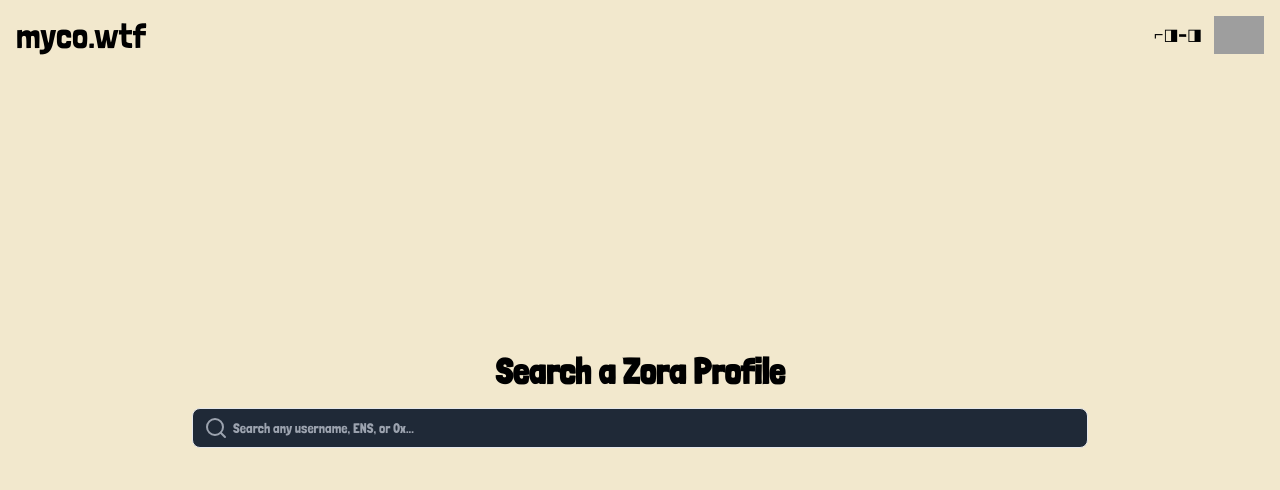
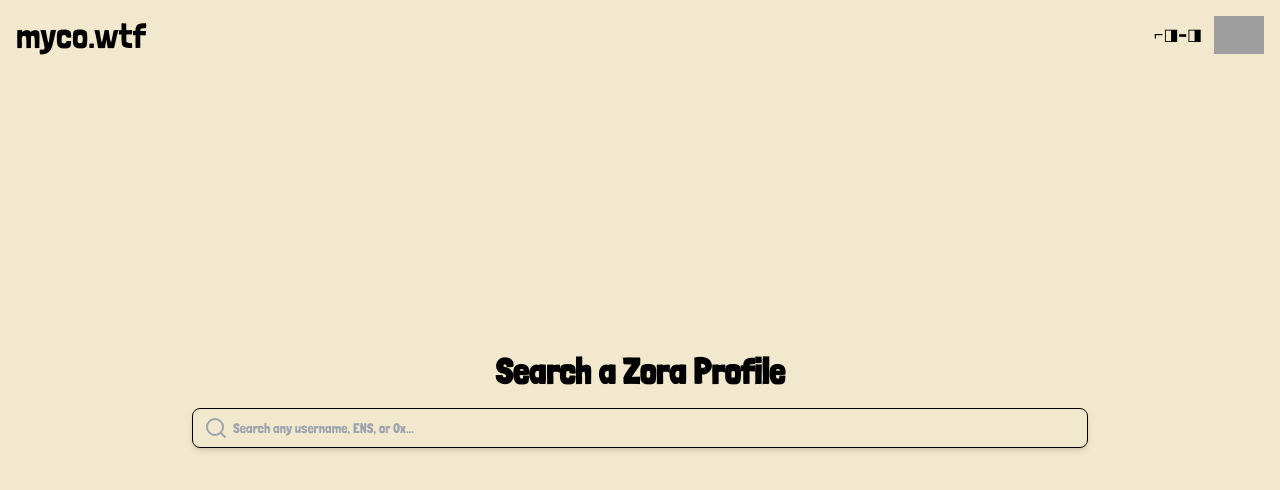
Before and after one commit to SweetmanTech/lora-search-profile, a Next.js app: page / in a window 1280 px wide. Shown: the top 490 px of the page. Built offline with nearby package versions, Linux system fonts and the light colour scheme; grey boxes are pictures that could not be loaded.

Commit message:
styling search bar with colors and shadows.

```diff
--- a/components/SearchBarPage/SearchBarPage.tsx
+++ b/components/SearchBarPage/SearchBarPage.tsx
@@ -18,7 +18,7 @@
           placeholder="Search any username, ENS, or 0x..."
           value={search}
           onChange={(e) => setSearch(e.target.value)}
-          className="w-full pl-10 pr-4 py-2 text-white bg-gray-800 rounded-lg focus:outline-none focus:ring-2 focus:ring-pink-500"
+          className="w-full pl-10 pr-4 py-2 text-black bg-background rounded-lg border border-black focus:outline-none focus:ring-2 focus:ring-pink-500 shadow-md focus:shadow-lg transition-shadow duration-200"
         />
         <SearchIcon className="absolute left-3 top-1/2 transform -translate-y-1/2 text-gray-400" />
         {results.length > 0 && <SearchResults results={results} />}
--- a/components/SearchBarPage/SearchResults.tsx
+++ b/components/SearchBarPage/SearchResults.tsx
@@ -3,23 +3,23 @@
 import SocialBadges from './SocialBadges'
 
 const SearchResults = ({ results }) => (
-  <div className="absolute w-full mt-2 bg-gray-800 rounded-lg shadow-lg overflow-hidden">
+  <div className="absolute w-full mt-2 bg-background rounded-lg shadow-lg overflow-hidden border border-black">
     {results.map((result) => (
       <div
         key={result.profileId}
-        className="flex items-center p-2 hover:bg-gray-700 cursor-pointer"
+        className="flex items-center p-2 hover:bg-gray-200 cursor-pointer"
       >
         <Avatar className="w-10 h-10 mr-3">
           <AvatarImage src={result.avatar} />
         </Avatar>
         <div className="flex-grow text-left">
-          <div className="text-sm font-medium text-white">
+          <div className="text-sm font-medium text-black">
             {result.displayName || result.username || result.ensName || 'Unknown User'}
           </div>
-          <div className="text-xs text-gray-400">{result.description}</div>
+          <div className="text-xs text-gray-600">{result.description}</div>
           <SocialBadges result={result} />
         </div>
-        <Badge variant="secondary" className="ml-2 text-white">
+        <Badge variant="secondary" className="ml-2 text-black">
           {result.type}
         </Badge>
       </div>
--- a/components/SearchBarPage/SocialBadge.tsx
+++ b/components/SearchBarPage/SocialBadge.tsx
@@ -2,7 +2,7 @@
 
 const SocialBadge = ({ href, icon: Icon }) => (
   <a href={href} target="_blank" rel="noopener noreferrer">
-    <Badge variant="outline" className="ml-2 text-white border-white p-1">
+    <Badge variant="outline" className="ml-2 text-black border-black p-1">
       <Icon size={16} />
     </Badge>
   </a>
--- a/components/ui/Input.tsx
+++ b/components/ui/Input.tsx
@@ -10,7 +10,7 @@
       <input
         type={type}
         className={cn(
-          'flex h-10 w-full rounded-md border border-input bg-background px-3 py-2 text-sm ring-offset-background file:border-0 file:bg-transparent file:text-sm file:font-medium placeholder:text-muted-foreground focus-visible:outline-none focus-visible:ring-2 focus-visible:ring-ring focus-visible:ring-offset-2 disabled:cursor-not-allowed disabled:opacity-50',
+          'flex h-10 w-full rounded-md border border-input bg-background px-3 py-2 text-sm ring-offset-background file:border-0 file:bg-transparent file:text-sm file:font-medium placeholder:text-muted-foreground focus-visible:outline-none focus-visible:ring-0 focus-visible:ring-offset-0 disabled:cursor-not-allowed disabled:opacity-50',
           className,
         )}
         ref={ref}
```
